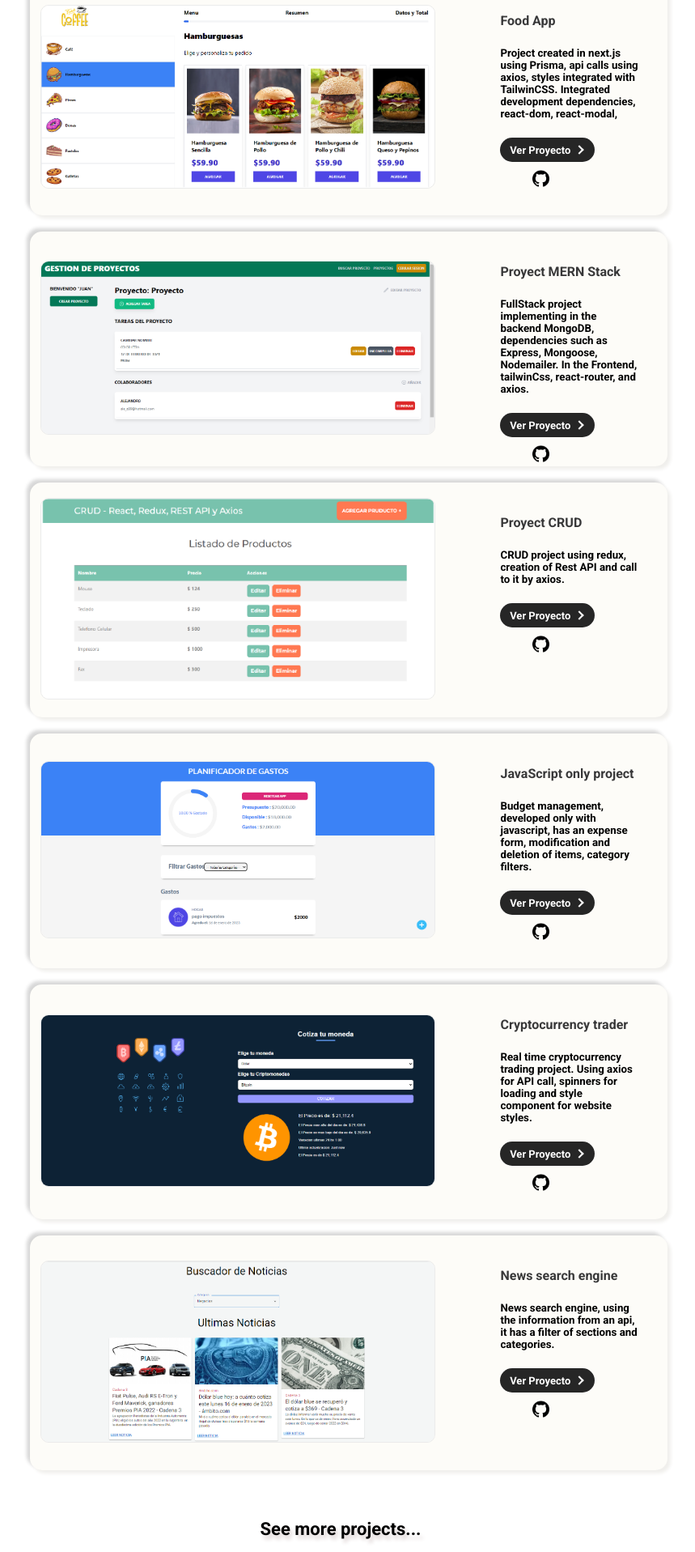
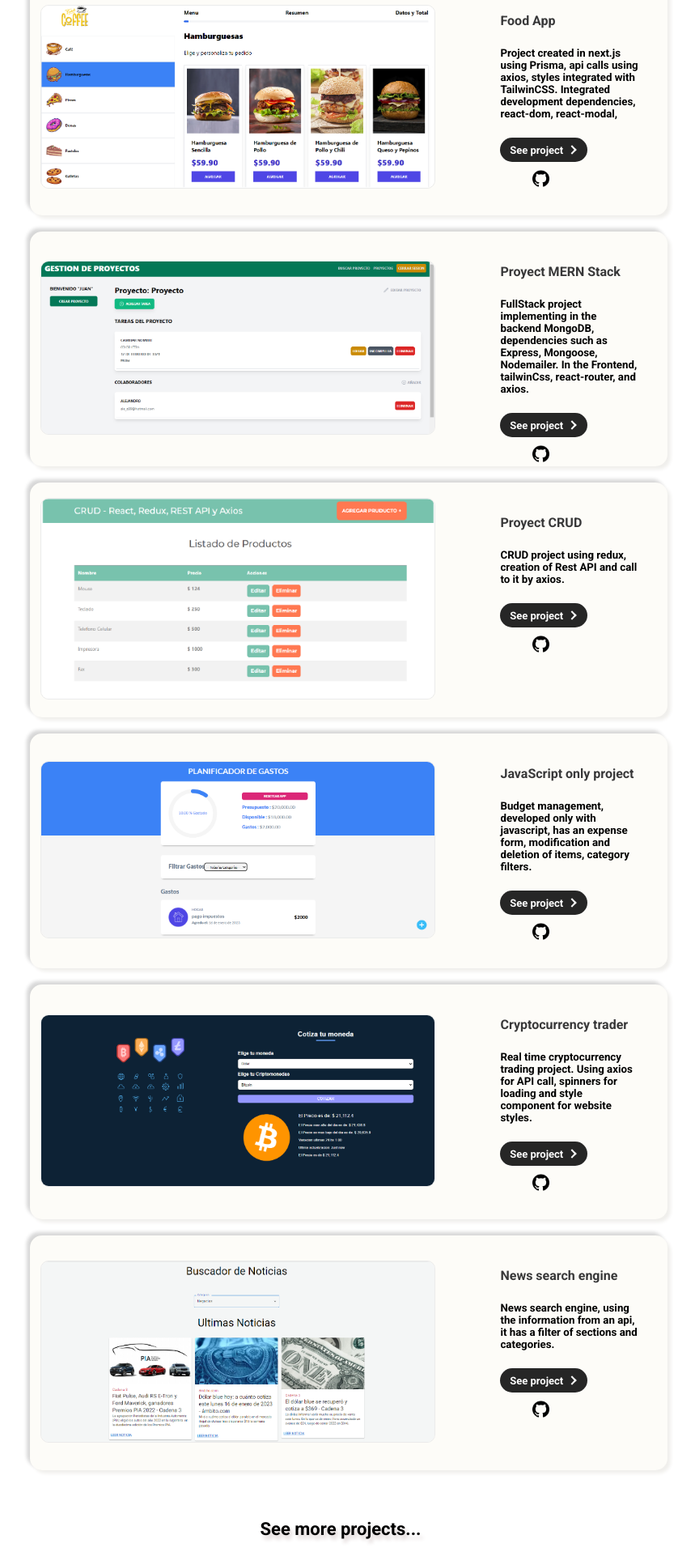
Before and after one commit to ArnedoAlejandro/Portfolio, a React (Vite) app: page / in a window 1280 px wide. Shown: the part 897-2814 px from the top of the page at 81% size, without its empty margins (219-1078 px from the left). Built offline with nearby package versions, Linux system fonts and the light colour scheme.

Commit message:
third  commit

```diff
--- a/src/components/Proyectos.jsx
+++ b/src/components/Proyectos.jsx
@@ -29,7 +29,7 @@ const Proyectos = () => {
                     <div className="ver-proyect">
                         <a target="_blank" href="https://github.com/ArnedoAlejandro/kioscoApp" className="redireccion-proyect">
                             <button className="boton-repo">
-                                Ver Proyecto
+                            See project
                                 <div class="arrow-wrapper">
                                     <div class="arrow"></div>
                                 </div>
@@ -55,7 +55,7 @@ const Proyectos = () => {
                     <div className="ver-proyect">
                         <a target="_blank" href="https://github.com/ArnedoAlejandro/upTasck_mern" className="redireccion-proyect">
                             <button className="boton-repo">
-                                Ver Proyecto
+                            See project
                                 <div class="arrow-wrapper">
                                     <div class="arrow"></div>
                                 </div>
@@ -81,7 +81,7 @@ const Proyectos = () => {
                     <div className="ver-proyect">
                         <a target="_blank" href="https://crud-neon.vercel.app/" className="redireccion-proyect">
                             <button className="boton-repo">
-                                Ver Proyecto
+                            See project
                                 <div class="arrow-wrapper">
                                     <div class="arrow"></div>
                                 </div>
@@ -108,7 +108,7 @@ const Proyectos = () => {
                     <div className="ver-proyect">
                         <a target="_blank" href="https://presupuesto-sandy.vercel.app/" className="redireccion-proyect">
                             <button className="boton-repo">
-                                Ver Proyecto
+                            See project
                                 <div class="arrow-wrapper">
                                     <div class="arrow"></div>
                                 </div>
@@ -134,7 +134,7 @@ const Proyectos = () => {
                     <div className="ver-proyect">
                         <a target="_blank" href="https://cotizador-de-criptomonedas-ay9j.vercel.app/" className="redireccion-proyect">
                             <button className="boton-repo">
-                                Ver Proyecto
+                            See project
                                 <div class="arrow-wrapper">
                                     <div class="arrow"></div>
                                 </div>
@@ -161,7 +161,7 @@ const Proyectos = () => {
                     <div className="ver-proyect">
                         <a target="_blank" href="https://buscador-de-noticias-rho.vercel.app/" className="redireccion-proyect">
                             <button className="boton-repo">
-                                Ver Proyecto
+                            See project
                                 <div class="arrow-wrapper">
                                     <div class="arrow"></div>
                                 </div>
```
